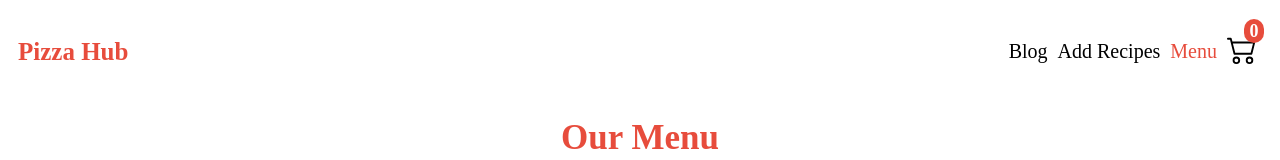
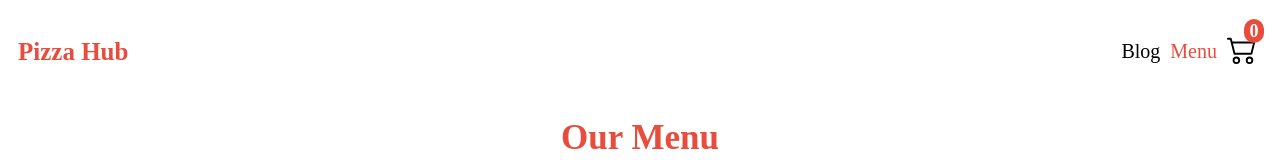
Before and after one commit to AhmedSarhan/redux-tutorial, a React (Create React App) app: page / in a window 1280 px wide. Shown: the top 160 px of the page. Built offline with nearby package versions, Linux system fonts and the light colour scheme; no server answers.

Commit message:
commenting add recipes

```diff
--- a/src/App.js
+++ b/src/App.js
@@ -5,7 +5,7 @@ import Menu from './pages/Menu';
 import Cart from './pages/Cart';
 import { Provider } from 'react-redux';
 import { store } from './redux';
-import AddRecipes from './pages/AddRecipes';
+// import AddRecipes from './pages/AddRecipes';
 import RecipesPage from './pages/Recipes';
 
 function App() {
@@ -16,7 +16,7 @@ function App() {
 					<Header />
 					<Routes>
 						<Route element={<Cart />} path="/cart" exact />
-						<Route element={<AddRecipes />} path="/add-recipes" exact />
+						{/* <Route element={<AddRecipes />} path="/add-recipes" exact /> */}
 						<Route element={<RecipesPage />} path="/recipes" exact />
 						<Route element={<Menu />} path="/" exact />
 					</Routes>
--- a/src/components/Navigation/Header.js
+++ b/src/components/Navigation/Header.js
@@ -25,7 +25,7 @@ const Header = () => {
 						Blog
 					</NavLink>
 				</li>
-				<li>
+				{/* <li>
 					<NavLink
 						className={({ isActive }) =>
 							styles['nav-link'] +
@@ -35,7 +35,7 @@ const Header = () => {
 					>
 						Add Recipes
 					</NavLink>
-				</li>
+				</li> */}
 				<li>
 					<NavLink
 						className={({ isActive }) =>
```
